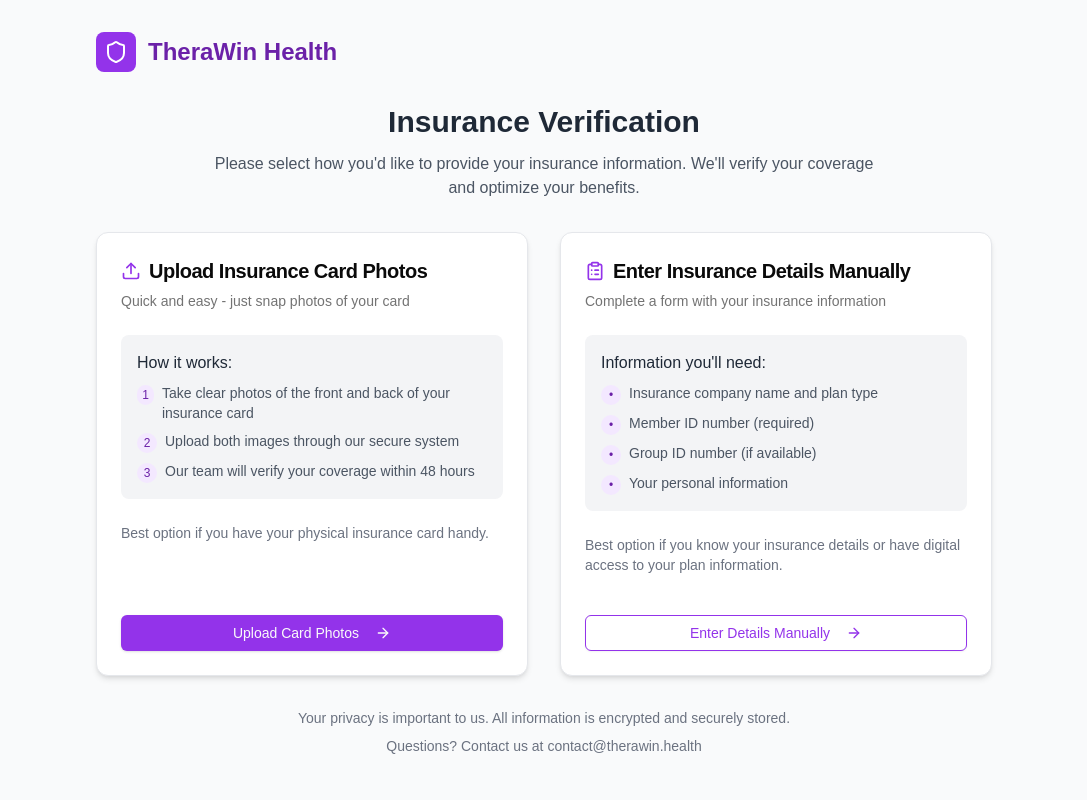
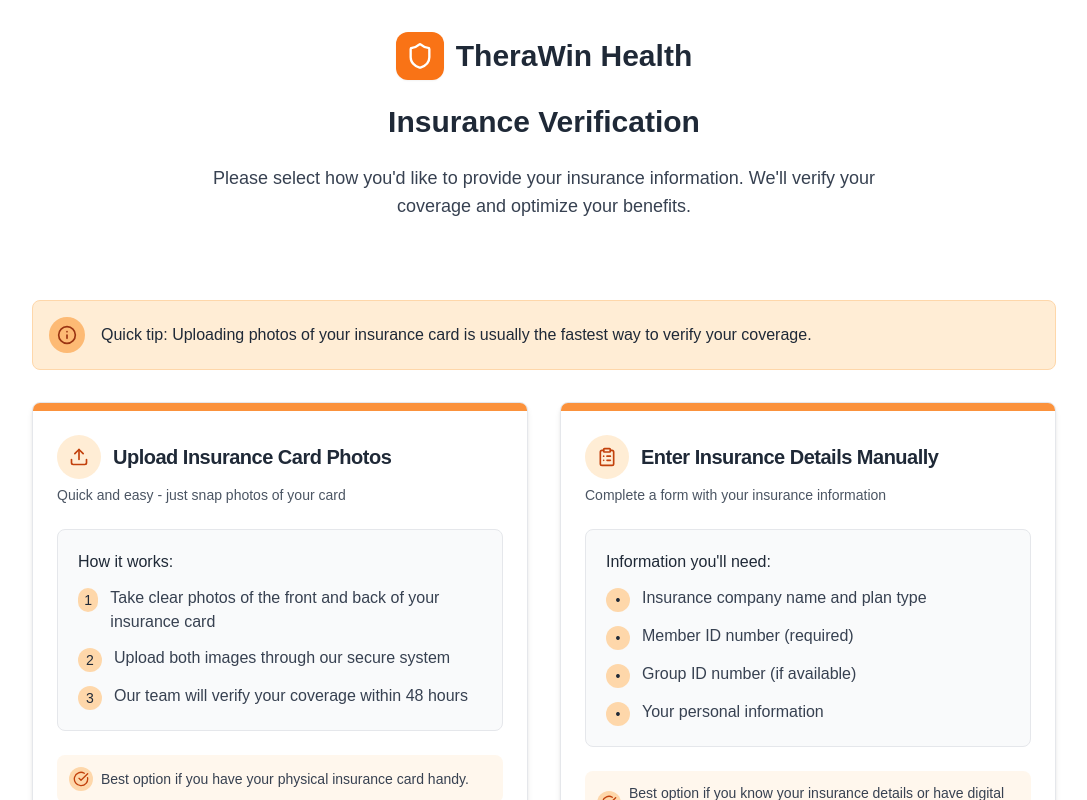
Before and after one commit to NamanArora/california, a Next.js app: page /insurancefrm in a window 1280 px wide. Shown: the top 800 px of the page, without its empty margins (96-1183 px from the left). Built offline with nearby package versions, Linux system fonts and the light colour scheme.

Commit message:
Update theme

```diff
--- a/app/insurancefrm/page.tsx
+++ b/app/insurancefrm/page.tsx
@@ -1,6 +1,6 @@
 "use client"
 import React from 'react';
-import { Shield, Upload, ClipboardList, ArrowRight } from 'lucide-react';
+import { Shield, Upload, ClipboardList, ArrowRight, CheckCircle, Info } from 'lucide-react';
 import {
   Card,
   CardContent,
@@ -11,123 +11,177 @@
 } from '@/components/ui/card';
 import { Button } from '@/components/ui/button';
 
-const InsuranceEntryPoint = () => {
+const InsuranceEntryPoint: React.FC = () => {
   return (
-    <div className="flex flex-col min-h-screen bg-gray-50 p-8">
-      <div className="w-full max-w-4xl mx-auto">
-        {/* Logo and Branding */}
-        <div className="flex items-center mb-8">
-          <div className="w-10 h-10 bg-purple-600 rounded-lg flex items-center justify-center mr-3">
-            <Shield className="w-6 h-6 text-white" />
+    <div className="min-h-screen bg-white p-8">
+      {/* Simple background accent */}
+      <div className="fixed top-0 right-0 w-64 h-64 bg-orange-100 rounded-bl-full opacity-50 -z-10"></div>
+      <div className="fixed bottom-0 left-0 w-64 h-64 bg-orange-100 rounded-tr-full opacity-50 -z-10"></div>
+
+      <div className="w-full max-w-5xl mx-auto relative">
+        {/* Header with improved readability */}
+        <div className="flex flex-col items-center mb-10">
+          <div className="flex items-center mb-6">
+            <div className="w-12 h-12 bg-orange-500 rounded-xl flex items-center justify-center mr-3 shadow-sm">
+              <Shield className="w-7 h-7 text-white" />
+            </div>
+            <h1 className="text-3xl font-bold text-gray-800">
+              TheraWin Health
+            </h1>
           </div>
-          <h1 className="text-2xl font-bold text-purple-800">TheraWin Health</h1>
+
+          <div className="mb-10 text-center">
+            <h2 className="text-3xl font-bold text-gray-800 mb-6">
+              Insurance Verification
+            </h2>
+            <p className="text-gray-700 max-w-2xl mx-auto text-lg">
+              Please select how you'd like to provide your insurance information. We'll verify your coverage and optimize your benefits.
+            </p>
+          </div>
         </div>
 
-        <div className="mb-8 text-center">
-          <h2 className="text-3xl font-bold text-gray-800 mb-3">Insurance Verification</h2>
-          <p className="text-gray-600 max-w-2xl mx-auto">
-            Please select how you'd like to provide your insurance information. We'll verify your coverage and optimize your benefits.
+        {/* Info banner with improved contrast */}
+        <div className="bg-orange-100 p-4 rounded-lg mb-8 flex items-center border border-orange-200">
+          <div className="bg-orange-300 rounded-full p-2 mr-4 flex-shrink-0">
+            <Info className="w-5 h-5 text-orange-800" />
+          </div>
+          <p className="text-gray-800">
+            <span className="font-medium">Quick tip:</span> Uploading photos of your insurance card is usually the fastest way to verify your coverage.
           </p>
         </div>
 
-        <div className="grid grid-cols-1 md:grid-cols-2 gap-8 mb-8">
+        {/* Main options cards with improved readability */}
+        <div className="grid grid-cols-1 md:grid-cols-2 gap-8 mb-10">
           {/* Photo Upload Option */}
-          <Card className="border border-gray-200 shadow-md hover:shadow-lg transition-shadow flex flex-col h-full">
-            <CardHeader className="pb-2">
-              <CardTitle className="text-xl flex items-center">
-                <Upload className="w-5 h-5 mr-2 text-purple-600" />
+          <Card className="border border-gray-200 shadow-md hover:shadow-lg transition-all flex flex-col h-full overflow-hidden rounded-lg">
+            {/* Colorful top accent */}
+            <div className="h-2 bg-orange-400"></div>
+
+            <CardHeader className="pb-2 pt-6">
+              <CardTitle className="text-xl flex items-center text-gray-800">
+                <div className="bg-orange-100 p-3 rounded-full mr-3">
+                  <Upload className="w-5 h-5 text-orange-700" />
+                </div>
                 Upload Insurance Card Photos
               </CardTitle>
-              <CardDescription>
+              <CardDescription className="text-gray-600 mt-1">
                 Quick and easy - just snap photos of your card
               </CardDescription>
             </CardHeader>
+
             <CardContent className="pt-4 flex-grow">
-              <div className="mb-6 bg-gray-100 p-4 rounded-lg">
-                <h4 className="font-medium text-gray-800 mb-2">How it works:</h4>
-                <ul className="space-y-2 text-sm text-gray-600">
+              <div className="mb-6 bg-gray-50 p-5 rounded-lg border border-gray-200">
+                <h4 className="font-medium text-gray-800 mb-3">How it works:</h4>
+                <ul className="space-y-3 text-gray-700">
                   <li className="flex items-start">
-                    <span className="bg-purple-100 text-purple-800 rounded-full w-5 h-5 flex items-center justify-center text-xs mr-2 mt-0.5">1</span>
+                    <span className="bg-orange-200 text-gray-800 rounded-full w-6 h-6 flex items-center justify-center text-sm mr-3 mt-0.5">1</span>
                     <span>Take clear photos of the front and back of your insurance card</span>
                   </li>
                   <li className="flex items-start">
-                    <span className="bg-purple-100 text-purple-800 rounded-full w-5 h-5 flex items-center justify-center text-xs mr-2 mt-0.5">2</span>
+                    <span className="bg-orange-200 text-gray-800 rounded-full w-6 h-6 flex items-center justify-center text-sm mr-3 mt-0.5">2</span>
                     <span>Upload both images through our secure system</span>
                   </li>
                   <li className="flex items-start">
-                    <span className="bg-purple-100 text-purple-800 rounded-full w-5 h-5 flex items-center justify-center text-xs mr-2 mt-0.5">3</span>
+                    <span className="bg-orange-200 text-gray-800 rounded-full w-6 h-6 flex items-center justify-center text-sm mr-3 mt-0.5">3</span>
                     <span>Our team will verify your coverage within 48 hours</span>
                   </li>
                 </ul>
               </div>
-              <p className="text-sm text-gray-500 mb-4">
-                Best option if you have your physical insurance card handy.
-              </p>
+              <div className="flex items-center bg-orange-50 p-3 rounded-lg">
+                <div className="bg-orange-200 rounded-full p-1 mr-2 flex-shrink-0">
+                  <CheckCircle className="w-4 h-4 text-orange-700" />
+                </div>
+                <p className="text-sm text-gray-700">
+                  Best option if you have your physical insurance card handy.
+                </p>
+              </div>
             </CardContent>
-            <CardFooter>
+
+            <CardFooter className="pb-6">
               <Button
                 onClick={() => window.location.href = '/insurancefrm/upload'}
-                className="w-full bg-purple-600 hover:bg-purple-700"
+                className="w-full bg-orange-500 hover:bg-orange-600 text-white font-medium py-5"
               >
                 Upload Card Photos
-                <ArrowRight className="ml-2 h-4 w-4" />
+                <ArrowRight className="ml-2 h-5 w-5" />
               </Button>
             </CardFooter>
           </Card>
 
           {/* Manual Entry Option */}
-          <Card className="border border-gray-200 shadow-md hover:shadow-lg transition-shadow flex flex-col h-full">
-            <CardHeader className="pb-2">
-              <CardTitle className="text-xl flex items-center">
-                <ClipboardList className="w-5 h-5 mr-2 text-purple-600" />
+          <Card className="border border-gray-200 shadow-md hover:shadow-lg transition-all flex flex-col h-full overflow-hidden rounded-lg">
+            {/* Colorful top accent */}
+            <div className="h-2 bg-orange-400"></div>
+
+            <CardHeader className="pb-2 pt-6">
+              <CardTitle className="text-xl flex items-center text-gray-800">
+                <div className="bg-orange-100 p-3 rounded-full mr-3">
+                  <ClipboardList className="w-5 h-5 text-orange-700" />
+                </div>
                 Enter Insurance Details Manually
               </CardTitle>
-              <CardDescription>
+              <CardDescription className="text-gray-600 mt-1">
                 Complete a form with your insurance information
               </CardDescription>
             </CardHeader>
+
             <CardContent className="pt-4 flex-grow">
-              <div className="mb-6 bg-gray-100 p-4 rounded-lg">
-                <h4 className="font-medium text-gray-800 mb-2">Information you'll need:</h4>
-                <ul className="space-y-2 text-sm text-gray-600">
+              <div className="mb-6 bg-gray-50 p-5 rounded-lg border border-gray-200">
+                <h4 className="font-medium text-gray-800 mb-3">Information you'll need:</h4>
+                <ul className="space-y-3 text-gray-700">
                   <li className="flex items-start">
-                    <span className="bg-purple-100 text-purple-800 rounded-full w-5 h-5 flex items-center justify-center text-xs mr-2 mt-0.5">•</span>
+                    <span className="bg-orange-200 text-gray-800 rounded-full w-6 h-6 flex items-center justify-center text-sm mr-3 mt-0.5">•</span>
                     <span>Insurance company name and plan type</span>
                   </li>
                   <li className="flex items-start">
-                    <span className="bg-purple-100 text-purple-800 rounded-full w-5 h-5 flex items-center justify-center text-xs mr-2 mt-0.5">•</span>
+                    <span className="bg-orange-200 text-gray-800 rounded-full w-6 h-6 flex items-center justify-center text-sm mr-3 mt-0.5">•</span>
                     <span>Member ID number (required)</span>
                   </li>
                   <li className="flex items-start">
-                    <span className="bg-purple-100 text-purple-800 rounded-full w-5 h-5 flex items-center justify-center text-xs mr-2 mt-0.5">•</span>
+                    <span className="bg-orange-200 text-gray-800 rounded-full w-6 h-6 flex items-center justify-center text-sm mr-3 mt-0.5">•</span>
                     <span>Group ID number (if available)</span>
                   </li>
                   <li className="flex items-start">
-                    <span className="bg-purple-100 text-purple-800 rounded-full w-5 h-5 flex items-center justify-center text-xs mr-2 mt-0.5">•</span>
+                    <span className="bg-orange-200 text-gray-800 rounded-full w-6 h-6 flex items-center justify-center text-sm mr-3 mt-0.5">•</span>
                     <span>Your personal information</span>
                   </li>
                 </ul>
               </div>
-              <p className="text-sm text-gray-500 mb-4">
-                Best option if you know your insurance details or have digital access to your plan information.
-              </p>
+              <div className="flex items-center bg-orange-50 p-3 rounded-lg">
+                <div className="bg-orange-200 rounded-full p-1 mr-2 flex-shrink-0">
+                  <CheckCircle className="w-4 h-4 text-orange-700" />
+                </div>
+                <p className="text-sm text-gray-700">
+                  Best option if you know your insurance details or have digital access to your plan information.
+                </p>
+              </div>
             </CardContent>
-            <CardFooter>
+
+            <CardFooter className="pb-6">
               <Button
                 onClick={() => window.location.href = '/insurancefrm/form'}
-                className="w-full bg-white text-purple-600 border border-purple-600 hover:bg-purple-50"
+                className="w-full bg-white text-orange-600 border-2 border-orange-400 hover:bg-orange-50 font-medium py-5"
                 variant="outline"
               >
                 Enter Details Manually
-                <ArrowRight className="ml-2 h-4 w-4" />
+                <ArrowRight className="ml-2 h-5 w-5" />
               </Button>
             </CardFooter>
           </Card>
         </div>
 
-        <div className="text-center text-gray-500 text-sm">
-          <p className="mb-2">Your privacy is important to us. All information is encrypted and securely stored.</p>
-          <p>Questions? Contact us at <span className="font-medium">contact@therawin.health</span></p>
+        {/* Footer with improved readability */}
+        <div className="text-center rounded-lg border border-gray-200 bg-gray-50 p-6 shadow-sm">
+          <div className="flex justify-center mb-4">
+            <Shield className="w-6 h-6 text-orange-500" />
+          </div>
+          <h3 className="text-lg font-medium text-gray-800 mb-3">Your Data is Protected</h3>
+          <p className="text-gray-700 mb-2">
+            Your privacy is important to us. All information is encrypted and securely stored.
+          </p>
+          <p className="text-gray-700">
+            Questions? Contact us at <span className="font-medium text-orange-600">contact@therawin.health</span>
+          </p>
         </div>
       </div>
     </div>
--- a/app/insurancefrm/thanks/page.tsx
+++ b/app/insurancefrm/thanks/page.tsx
@@ -17,10 +17,10 @@
       <div className="w-full max-w-2xl mx-auto">
         {/* Logo and Branding */}
         <div className="flex items-center mb-8">
-          <div className="w-10 h-10 bg-purple-600 rounded-lg flex items-center justify-center mr-3">
+          <div className="w-10 h-10 bg-orange-600 rounded-lg flex items-center justify-center mr-3">
             <Shield className="w-6 h-6 text-white" />
           </div>
-          <h1 className="text-2xl font-bold text-purple-800">TheraWin Health</h1>
+          <h1 className="text-2xl font-bold text-orange-800">TheraWin Health</h1>
         </div>
 
         <Card className="border-0 shadow-lg mb-8">
@@ -37,12 +37,12 @@
           </CardHeader>
 
           <CardContent className="px-8 pb-8">
-            <div className="bg-purple-50 border border-purple-100 rounded-lg p-4 mb-6">
-              <h3 className="font-medium text-purple-800 mb-3">What Happens Next?</h3>
+            <div className="bg-orange-50 border border-orange-100 rounded-lg p-4 mb-6">
+              <h3 className="font-medium text-orange-800 mb-3">What Happens Next?</h3>
               <ul className="space-y-4">
                 <li className="flex">
-                  <div className="bg-purple-100 p-2 rounded-full mr-3 flex-shrink-0">
-                    <User className="w-5 h-5 text-purple-600" />
+                  <div className="bg-orange-100 p-2 rounded-full mr-3 flex-shrink-0">
+                    <User className="w-5 h-5 text-orange-600" />
                   </div>
                   <div>
                     <p className="text-sm text-gray-700">
@@ -51,8 +51,8 @@
                   </div>
                 </li>
                 <li className="flex">
-                  <div className="bg-purple-100 p-2 rounded-full mr-3 flex-shrink-0">
-                    <Clock className="w-5 h-5 text-purple-600" />
+                  <div className="bg-orange-100 p-2 rounded-full mr-3 flex-shrink-0">
+                    <Clock className="w-5 h-5 text-orange-600" />
                   </div>
                   <div>
                     <p className="text-sm text-gray-700">
@@ -61,8 +61,8 @@
                   </div>
                 </li>
                 <li className="flex">
-                  <div className="bg-purple-100 p-2 rounded-full mr-3 flex-shrink-0">
-                    <Calendar className="w-5 h-5 text-purple-600" />
+                  <div className="bg-orange-100 p-2 rounded-full mr-3 flex-shrink-0">
+                    <Calendar className="w-5 h-5 text-orange-600" />
                   </div>
                   <div>
                     <p className="text-sm text-gray-700">
@@ -85,7 +85,7 @@
             <div className="space-y-4">
               <Button
                 onClick={() => window.location.href = '/'}
-                className="w-full bg-purple-600 hover:bg-purple-700"
+                className="w-full bg-orange-600 hover:bg-orange-700"
               >
                 Return to Homepage
               </Button>
@@ -93,7 +93,7 @@
               <Button
                 onClick={() => window.location.href = '/appointments'}
                 variant="outline"
-                className="w-full border-purple-200 text-purple-600 hover:bg-purple-50"
+                className="w-full border-orange-200 text-orange-600 hover:bg-orange-50"
               >
                 Schedule a Session
                 <ChevronRight className="ml-2 h-4 w-4" />
--- a/app/insurancefrm/upload/page.tsx
+++ b/app/insurancefrm/upload/page.tsx
@@ -288,7 +288,7 @@
               </Button>
               <Button
                 onClick={nextStep}
-                className="bg-purple-600 hover:bg-purple-700"
+                className="bg-orange-600 hover:bg-orange-700"
               >
                 Next Step
               </Button>
@@ -332,7 +332,7 @@
               </Button>
               <Button
                 onClick={nextStep}
-                className="bg-purple-600 hover:bg-purple-700"
+                className="bg-orange-600 hover:bg-orange-700"
               >
                 Next Step
               </Button>
@@ -434,7 +434,7 @@
               </Button>
               <Button
                 onClick={handleSubmit}
-                className="bg-purple-600 hover:bg-purple-700"
+                className="bg-orange-600 hover:bg-orange-700"
                 disabled={isUploading}
               >
                 {isUploading ? (
@@ -463,31 +463,31 @@
       <div className="w-full max-w-2xl mx-auto">
         {/* Logo and Branding */}
         <div className="flex items-center mb-8">
-          <div className="w-10 h-10 bg-purple-600 rounded-lg flex items-center justify-center mr-3">
+          <div className="w-10 h-10 bg-orange-600 rounded-lg flex items-center justify-center mr-3">
             <Shield className="w-6 h-6 text-white" />
           </div>
-          <h1 className="text-2xl font-bold text-purple-800">TheraWin Health</h1>
+          <h1 className="text-2xl font-bold text-orange-800">TheraWin Health</h1>
         </div>
 
         {/* Progress Steps */}
         <div className="mb-6">
           <div className="flex items-center justify-between w-full max-w-lg mx-auto">
             <div className="flex flex-col items-center">
-              <div className={`w-8 h-8 rounded-full flex items-center justify-center ${step >= 1 ? 'bg-purple-600 text-white' : 'bg-gray-200 text-gray-500'}`}>
+              <div className={`w-8 h-8 rounded-full flex items-center justify-center ${step >= 1 ? 'bg-orange-600 text-white' : 'bg-gray-200 text-gray-500'}`}>
                 1
               </div>
               <span className="text-xs mt-1">Front of Card</span>
             </div>
-            <div className={`flex-1 h-1 mx-2 ${step >= 2 ? 'bg-purple-600' : 'bg-gray-200'}`}></div>
+            <div className={`flex-1 h-1 mx-2 ${step >= 2 ? 'bg-orange-600' : 'bg-gray-200'}`}></div>
             <div className="flex flex-col items-center">
-              <div className={`w-8 h-8 rounded-full flex items-center justify-center ${step >= 2 ? 'bg-purple-600 text-white' : 'bg-gray-200 text-gray-500'}`}>
+              <div className={`w-8 h-8 rounded-full flex items-center justify-center ${step >= 2 ? 'bg-orange-600 text-white' : 'bg-gray-200 text-gray-500'}`}>
                 2
               </div>
               <span className="text-xs mt-1">Back of Card</span>
             </div>
-            <div className={`flex-1 h-1 mx-2 ${step >= 3 ? 'bg-purple-600' : 'bg-gray-200'}`}></div>
+            <div className={`flex-1 h-1 mx-2 ${step >= 3 ? 'bg-orange-600' : 'bg-gray-200'}`}></div>
             <div className="flex flex-col items-center">
-              <div className={`w-8 h-8 rounded-full flex items-center justify-center ${step >= 3 ? 'bg-purple-600 text-white' : 'bg-gray-200 text-gray-500'}`}>
+              <div className={`w-8 h-8 rounded-full flex items-center justify-center ${step >= 3 ? 'bg-orange-600 text-white' : 'bg-gray-200 text-gray-500'}`}>
                 3
               </div>
               <span className="text-xs mt-1">Contact Info</span>
```
